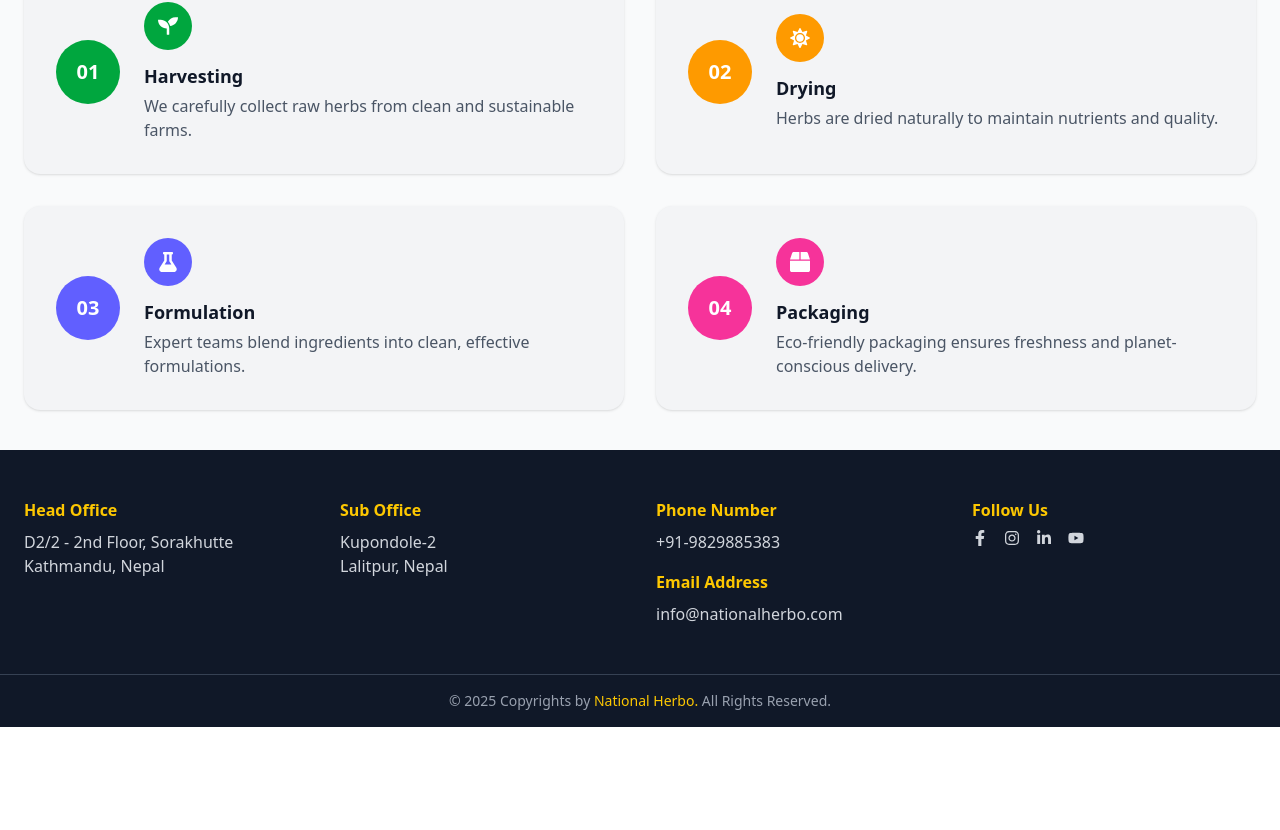
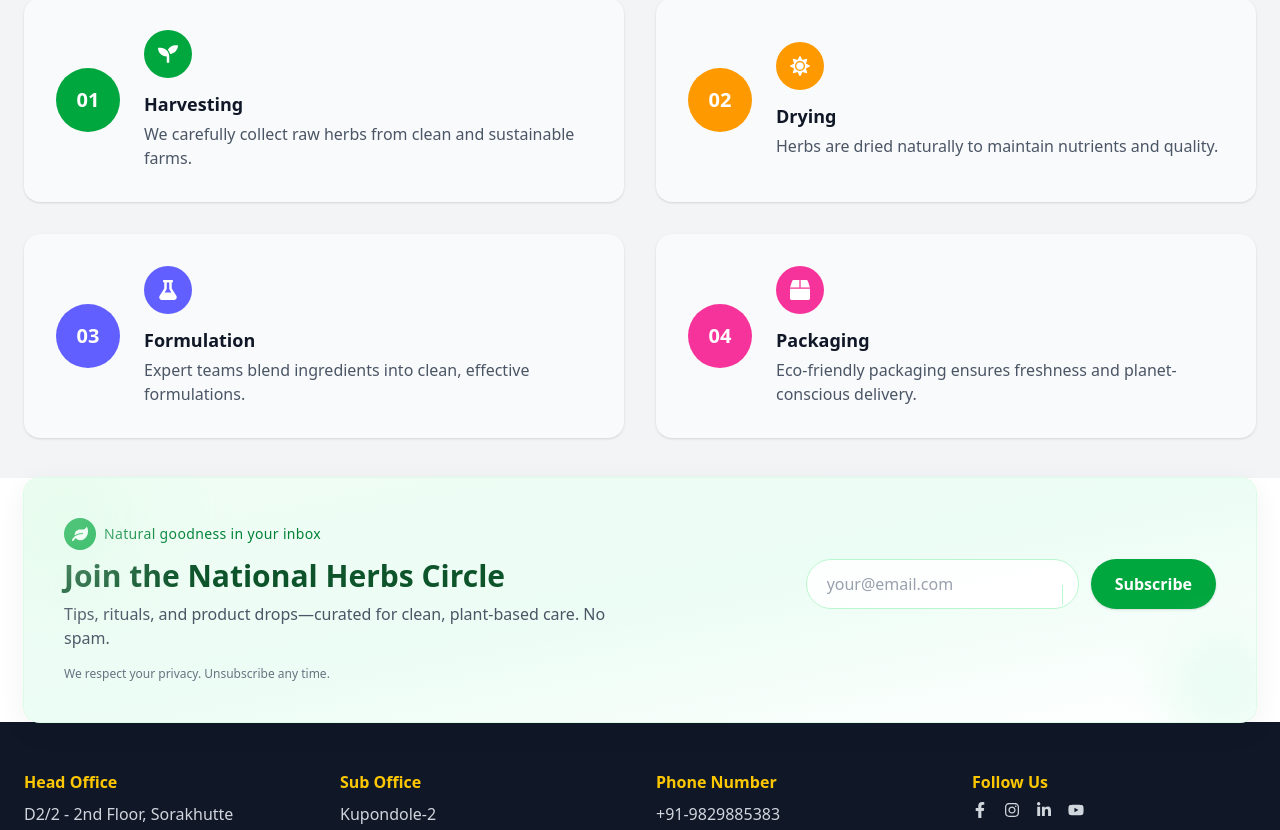
Before and after one commit to mahendraadkri/National-Herbs-F, a React (Vite) app: page /about in a window 1280 px wide. Shown: the part 3371-4201 px from the top of the page. Before the commit the page ends 4098 px from the top, so only its background shows below. Built offline with nearby package versions, Linux system fonts and the light colour scheme.

Commit message:
aboutpage done

```diff
--- a/src/components/ManufacturingProcess.jsx
+++ b/src/components/ManufacturingProcess.jsx
@@ -36,14 +36,14 @@
 
 export default function ManufacturingProcess() {
   return (
-    <section className="w-full bg-gray-50 py-10">
+    <section className="w-full bg-gray-100 py-10">
       <div className="max-w-7xl mx-auto px-6">
         {/* Header */}
         <div className="text-center mb-12">
           <img
             src={leafIcon}
             alt="Leaf Icon"
-            className="h-14 w-14 mx-auto mb-3 object-contain"
+            className="h-24 w-24 mx-auto object-contain"
           />
           <h2 className="text-3xl md:text-4xl font-semibold text-green-900">
             Our Manufacturing Process
@@ -58,7 +58,7 @@
           {STEPS.map((step, i) => (
             <div
               key={i}
-              className="bg-gray-100 rounded-2xl shadow-sm p-8 flex flex-col sm:flex-row items-center gap-6 hover:bg-gray-200 hover:shadow-md transition"
+              className="bg-gray-50 rounded-2xl shadow-sm p-8 flex flex-col sm:flex-row items-center gap-6 hover:bg-gray-300 hover:shadow-md transition"
             >
               {/* Number in colored circle */}
               <div
--- /dev/null
+++ b/src/components/Newsletter.jsx
@@ -0,0 +1,93 @@
+// src/components/Newsletter.jsx
+import React, { useState } from "react";
+import { FaLeaf } from "react-icons/fa";
+
+export default function Newsletter() {
+  const [email, setEmail] = useState("");
+
+  const onSubmit = (e) => {
+    e.preventDefault();
+    if (!email.trim() || !/^\S+@\S+\.\S+$/.test(email)) return;
+    // TODO: call your API here
+    alert(`Subscribed with: ${email}`);
+    setEmail("");
+  };
+
+  return (
+    <section className="w-full">
+      <div className="max-w-7xl mx-auto px-6 bg-grey-100">
+        <div
+          className="relative overflow-hidden rounded-2xl p-8 md:p-10
+                        bg-gradient-to-br from-green-50 via-emerald-50 to-white
+                        ring-1 ring-green-100 shadow-[0_8px_30px_rgba(0,0,0,0.06)]"
+        >
+          {/* Decorative leaf badge */}
+          <div
+            className="absolute -left-10 -top-10 h-40 w-40 rounded-full
+                          bg-green-100/40 blur-2xl pointer-events-none"
+          />
+          <div
+            className="absolute -right-6 -bottom-6 h-28 w-28 rounded-full
+                          bg-emerald-100/40 blur-xl pointer-events-none"
+          />
+
+          <div className="flex flex-col lg:flex-row lg:items-center lg:justify-between gap-6">
+            {/* Text block */}
+            <div className="max-w-xl">
+              <div className="inline-flex items-center gap-2 text-green-700 mb-2">
+                <span className="inline-flex h-8 w-8 items-center justify-center rounded-full bg-green-600 text-white">
+                  <FaLeaf />
+                </span>
+                <span className="text-sm font-medium tracking-wide">
+                  Natural goodness in your inbox
+                </span>
+              </div>
+              <h3 className="text-2xl md:text-3xl font-semibold text-green-900">
+                Join the National Herbs Circle
+              </h3>
+              <p className="mt-2 text-gray-600">
+                Tips, rituals, and product drops—curated for clean, plant-based
+                care. No spam.
+              </p>
+            </div>
+
+            {/* Form */}
+            <form
+              onSubmit={onSubmit}
+              className="w-full lg:w-auto flex flex-col sm:flex-row gap-3"
+            >
+              <div className="relative flex-1 min-w-[260px]">
+                <input
+                  type="email"
+                  value={email}
+                  onChange={(e) => setEmail(e.target.value)}
+                  placeholder="your@email.com"
+                  className="w-full rounded-full border border-green-200 bg-white/90
+                             focus:outline-none focus:ring-2 focus:ring-green-500 focus:border-green-500
+                             px-5 py-3 text-gray-800 placeholder:text-gray-400"
+                  aria-label="Email address"
+                  required
+                />
+                {/* tiny accent line */}
+                <span className="pointer-events-none absolute inset-y-0 right-4 top-[52%] h-5 w-px bg-green-200 hidden sm:block" />
+              </div>
+
+              <button
+                type="submit"
+                className="rounded-full bg-green-600 text-white font-semibold px-6 py-3
+                           hover:bg-green-700 active:scale-[0.99] transition shadow-sm"
+              >
+                Subscribe
+              </button>
+            </form>
+          </div>
+
+          {/* Trust line */}
+          <p className="mt-4 text-xs text-gray-500">
+            We respect your privacy. Unsubscribe any time.
+          </p>
+        </div>
+      </div>
+    </section>
+  );
+}
--- a/src/pages/AboutPage.jsx
+++ b/src/pages/AboutPage.jsx
@@ -9,6 +9,7 @@
 import Certificates from "../components/Certificates";
 import Sustainability from "../components/Sustainability";
 import ManufacturingProcess from "../components/ManufacturingProcess";
+import Newsletter from "../components/Newsletter";
 
 export default function AboutPage() {
   return (
@@ -22,6 +23,7 @@
         <Certificates />
         <Sustainability />
         <ManufacturingProcess />
+        <Newsletter />
       </main>
       <Footer />
     </div>
```
